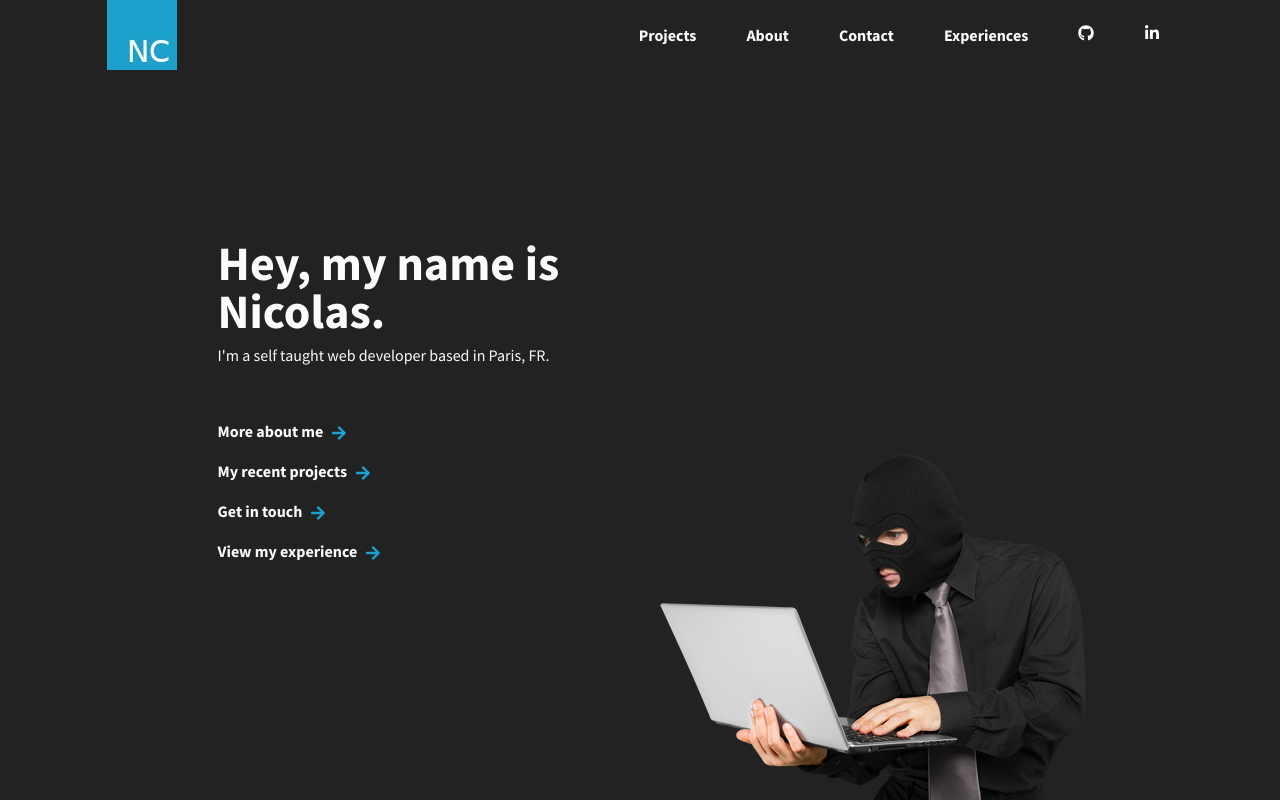
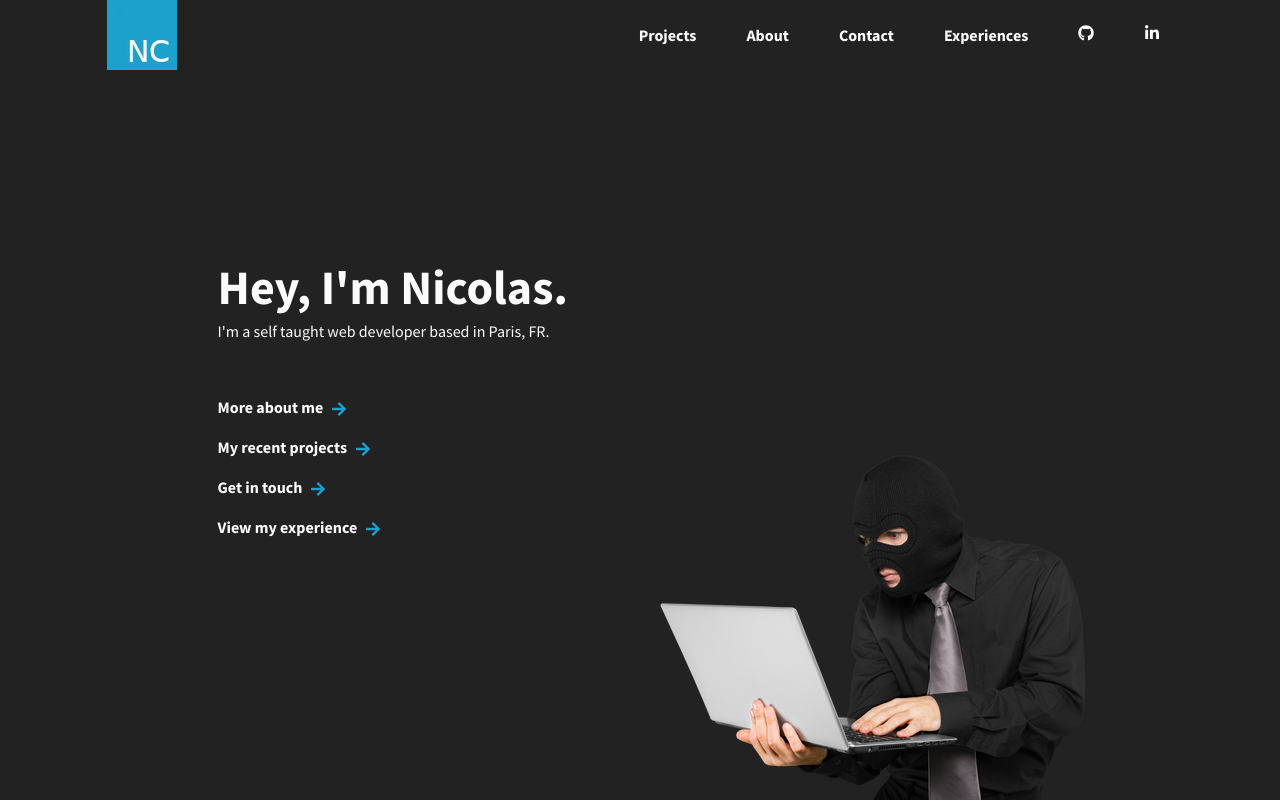
Before and after one commit to Delkathes/N.Canon, a Next.js app: page / in a window 1280 px wide. Built offline with nearby package versions, Linux system fonts and the light colour scheme.

Commit message:
Theme Container

```diff
--- a/pages/contact.js
+++ b/pages/contact.js
@@ -12,7 +12,7 @@ import {animated, useSpring, config} from 'react-spring'
 //! Hooks
 //! Actions
 //! Styles
-import {PageInfo, PageName} from '../styles/Theme'
+import {Container as Div, PageInfo, PageName} from '../styles/Theme'
 const Section = styled(animated.section)`
     margin: 0px auto;
     @media(${({theme}) => theme.mediaQueries.mobileS}) {
@@ -25,9 +25,7 @@ const Section = styled(animated.section)`
         width: 66%;
     }
 `
-const Container = styled.div`
-    width: 100%;
-    margin-top: 30vh;
+const Container = styled(Div)`
     @media(${({theme}) => theme.mediaQueries.mobileS}) {
         display: flex;
         flex-direction: column;
--- a/pages/experiences/index.js
+++ b/pages/experiences/index.js
@@ -16,7 +16,7 @@ const ExpLength = ExpData.length
 //! Hooks
 //! Actions
 //! Styles
-import {PageInfo, PageName} from '../../styles/Theme'
+import {Container as Div, PageInfo, PageName} from '../../styles/Theme'
 const Section = styled(animated.section)`
     @media(${({theme}) => theme.mediaQueries.mobileS}) {
         width: 84%;
@@ -29,9 +29,7 @@ const Section = styled(animated.section)`
     }
     margin: 0px auto;
 `
-const Container = styled.div`
-    width: 100%;
-    margin-top: 30vh;
+const Container = styled(Div)`
     @media(${({theme}) => theme.mediaQueries.mobileS}) {
         display: flex;
         flex-direction: column;
--- a/pages/index.js
+++ b/pages/index.js
@@ -56,11 +56,8 @@ const Presentation = styled.div`
             /* width: 82%; */
             font-size: 2em;
         }
-        @media(${({theme}) => theme.mediaQueries.tablet}) {
-            width: 78%;
-        }
         @media(${({theme}) => theme.mediaQueries.laptop}) {
-            width: 66%;
+            width: 100%;
             font-size: 3em;
         }
     }
@@ -117,8 +114,8 @@ const ProfilePic = styled.figure`
     img {
 
         @media(${({theme}) => theme.mediaQueries.mobileS}) {
-            max-height: 22vw;
-            min-height: 230px;
+            max-height: 20vw;
+            min-height: 210px;
         }
         @media(${({theme}) => theme.mediaQueries.tablet}) {
             max-height: 30vw;
@@ -147,7 +144,7 @@ const Home = () => {
     return <Section style={pageSpring}>
         <Container>
             <Presentation>
-                <h2>Hey, my name is Nicolas.</h2>
+                <h2>{"Hey, I'm Nicolas."}</h2>
                 <p>{" I'm a self taught web developer based in Paris, FR."}</p>
             </Presentation>
             <Nav>
--- a/styles/Theme.js
+++ b/styles/Theme.js
@@ -42,6 +42,10 @@ export const device = {
     desktopL: Theme.mediaQueries.desktop
 }
 //! PageName Component
+export const Container = styled.div`
+    width: 100%;
+    margin-top: 190px;
+`
 export const PageInfo = styled(animated.div)`
     @media(${device.mobileS}) {
         margin-bottom: 70px;
```
